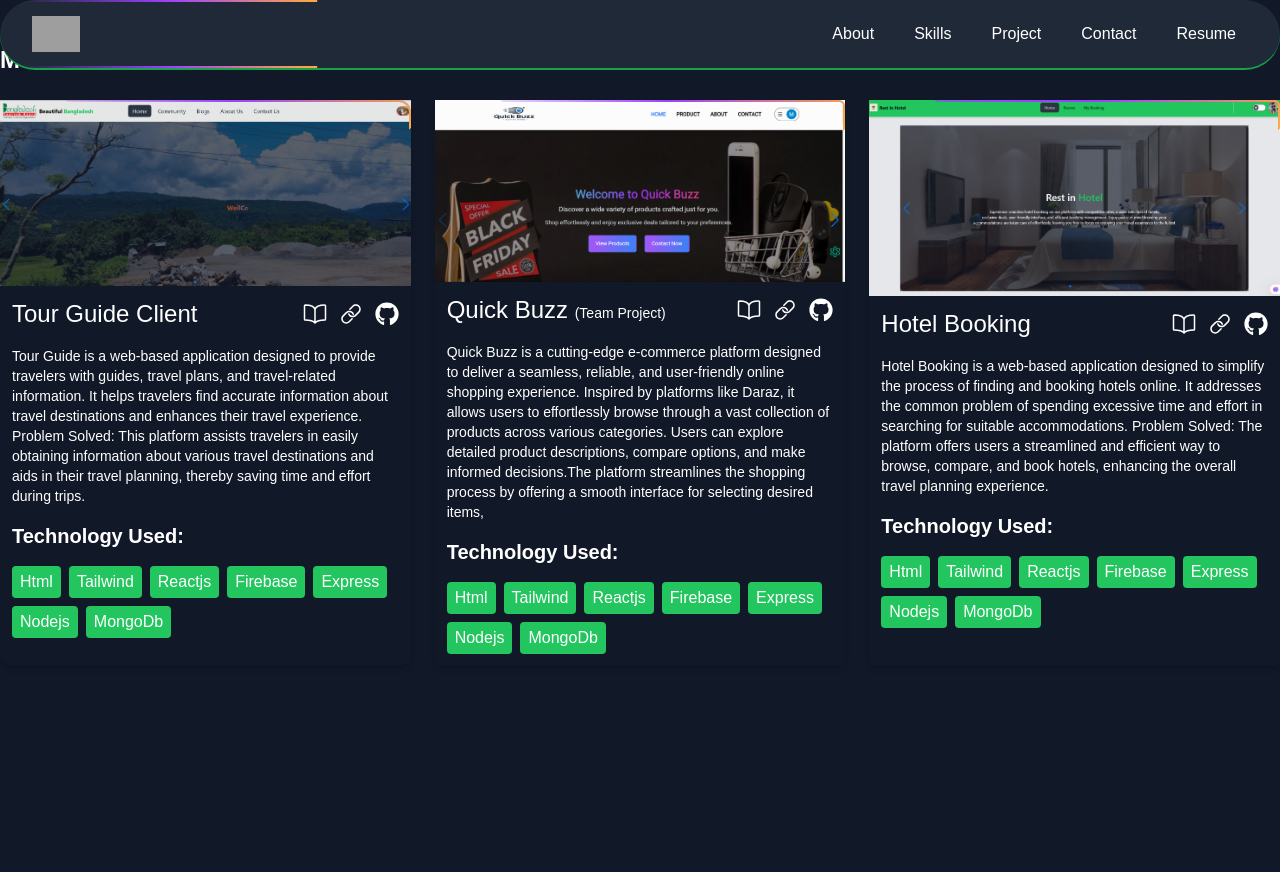
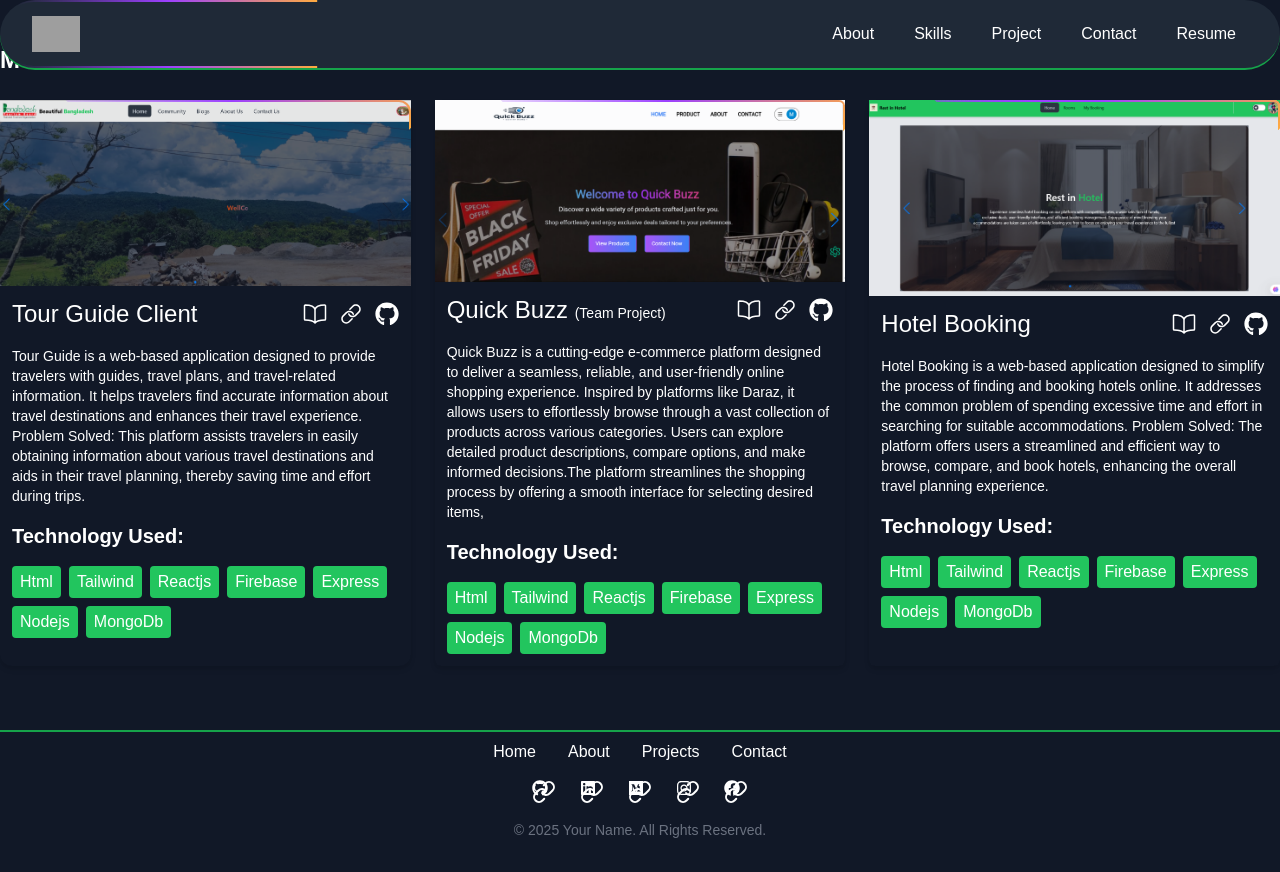
Before and after one commit to rakibul561/Rakibul-hasan-portfolio-, a Next.js app: page /project in a window 1280 px wide. Shown: the top 872 px of the page. Before the commit the page ends 800 px from the top, so only its background shows below. Built offline with nearby package versions, Linux system fonts and the light colour scheme; grey boxes are pictures that could not be loaded.

Commit message:
footer is ohk

```diff
--- /dev/null
+++ b/src/app/Component/Footer/Footer.tsx
@@ -0,0 +1,61 @@
+/* eslint-disable @next/next/no-img-element */
+import { Link } from "lucide-react";
+import React from "react";
+import {
+    FaGithub,
+    FaLinkedin,
+    FaMedium,
+    FaFacebook,
+
+    FaInstagram,
+  } from "react-icons/fa";
+
+const Footer: React.FC = () => {
+  return (
+    <footer className="bg-gray-900  text-white py-6">
+      <div className="container  border-t-2 py-2 border-green-600 mx-auto text-center">
+        {/* Navigation Links */}
+        <div className="flex justify-center space-x-8 mb-4">
+          <a href="#home" className="hover:text-gray-400">
+            Home
+          </a>
+          <a href="#about" className="hover:text-gray-400">
+            About
+          </a>
+          <a href="#projects" className="hover:text-gray-400">
+            Projects
+          </a>
+          <a href="#contact" className="hover:text-gray-400">
+            Contact
+          </a>
+        </div>
+
+        {/* Social Media Links */}
+        <div className="flex justify-center space-x-6 mb-4">
+        <Link href="https://github.com/rakibul561" className="hover:text-[#181717]">
+                <FaGithub />
+              </Link>
+              <Link href="https://www.linkedin.com/in/rakibul-hasan-b94123271/" className="hover:text-[#0A66C2]">
+                <FaLinkedin />
+              </Link>
+              <Link href="#" className="hover:text-[#EA4335]">
+                <FaMedium />
+              </Link>
+              <Link href="https://l.facebook.com/l.php?u=https%3A%2F%2Fwww.instagram.com%2Frakibulhasan1026%3Ffbclid%3DIwZXh0bgNhZW0CMTAAAR08OX5qtGQHtlmSg6zJMLI7pcbargRKpj4vG_i8gHU_FciuOwTQqR_FlIU_aem_-Ja2IaEYhPsWk_oMrg7wYQ&h=AT2fA_0q_J4GApJnv8m9sEsnfcN-e3iPIAKEYPVz1BlwkOAYEp1xSPnKPsoOpnP2JTh8QY5xf3nW-ZtvEBwYw74fjXq5_59LPLYdn8L1-JAHRuS4WWO9ed3Vk-3SRwPHfFcbiqH0JfvWpkp4K-MX" className="hover:text-red-500">
+                <FaInstagram />
+              </Link>
+              <Link href="https://web.facebook.com/maybe.rakib.507367" className="hover:text-[#1877F2]">
+                <FaFacebook />
+              </Link>
+        </div>
+
+        {/* Copyright Text */}
+        <p className="text-sm text-gray-500">
+          &copy; {new Date().getFullYear()} Your Name. All Rights Reserved.
+        </p>
+      </div>
+    </footer>
+  );
+};
+
+export default Footer;
--- a/src/app/layout.tsx
+++ b/src/app/layout.tsx
@@ -3,6 +3,7 @@ import { Geist, Geist_Mono } from "next/font/google";
 import "./globals.css";
 import Navbar from "./Component/Navbar";
 import Banner from "./Component/Banner";
+import Footer from "./Component/Footer/Footer";
 
 const geistSans = Geist({
   variable: "--font-geist-sans",
@@ -25,7 +26,7 @@ export default function RootLayout({
   children: React.ReactNode;
 }>) {
   return (
-    <html lang="en" className="bg-[#111827] max-w-7xl mx-auto">
+    <html lang="en" className="bg-[#111827] app">
       <body
         className={`${geistSans.variable} ${geistMono.variable} antialiased`}
       >
@@ -33,6 +34,7 @@ export default function RootLayout({
           <Navbar></Navbar>
           {/* <Banner></Banner> */}
           {children}
+          <Footer/>
         </div>
       </body>
     </html>
--- a/src/app/page.tsx
+++ b/src/app/page.tsx
@@ -1,27 +1,23 @@
-import Footer from "@/component/Fotter/Fotter";
 import Aboutpage from "./about/page";
 import Banner from "./Component/Banner";
+
 import Contact from "./contact/page";
 import Projectpage from "./project/page";
 
 import MarqueeDemo from "./skills/page";
 
-
-;
-
 export default function Home() {
   return (
-    <div className="">
-      <Banner/>
-     <Aboutpage/>
-     <div>
+    <div>
+      <div className="max-w-7xl mx-auto">
+        <Banner />
+        <Aboutpage />
 
-     {/* dagtfhg */}
-     <MarqueeDemo/>
-     <Projectpage/>
-     <Contact/>
-     <Footer/>
-     </div>
+        {/* dagtfhg */}
+        <MarqueeDemo />
+        <Projectpage />
+        <Contact />
+      </div>
 
     </div>
   );
```
Also changed, not shown: src/component/Fotter/Fotter.tsx (deleted, +0 -7 lines).
